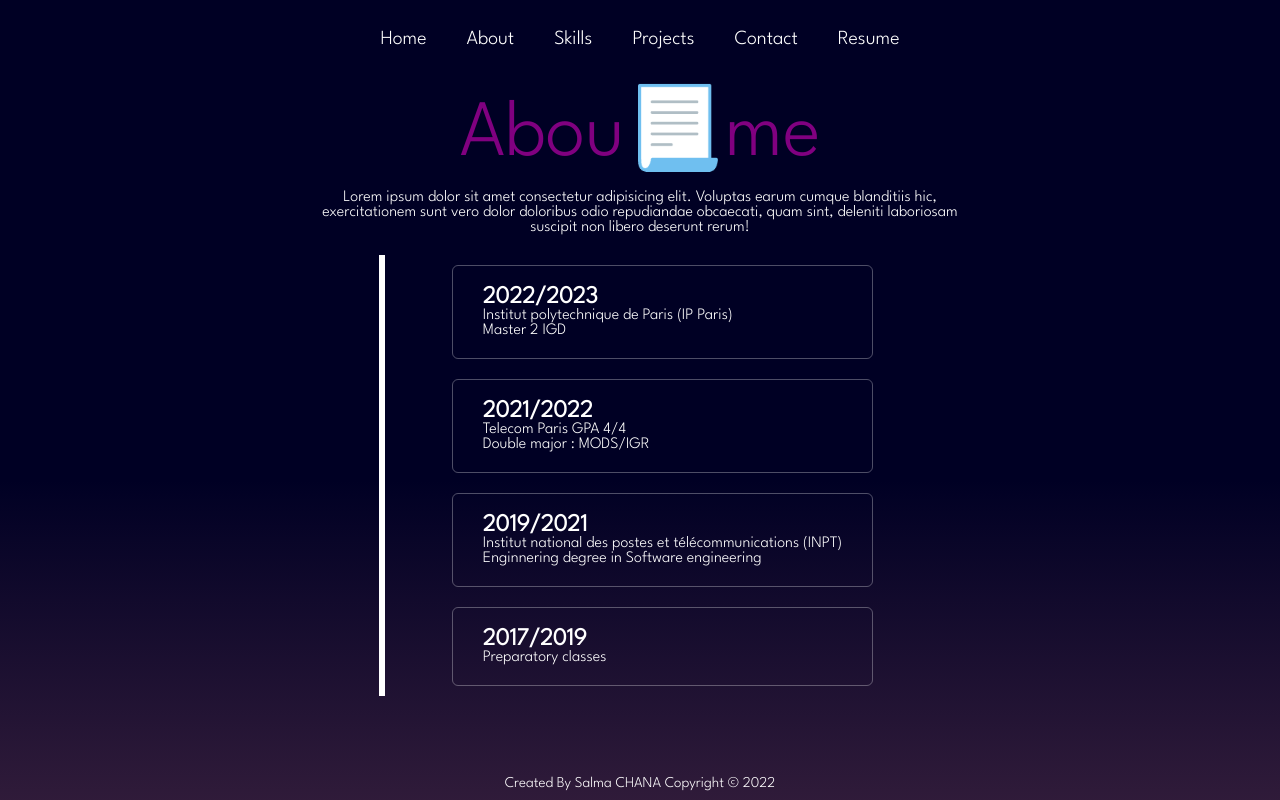
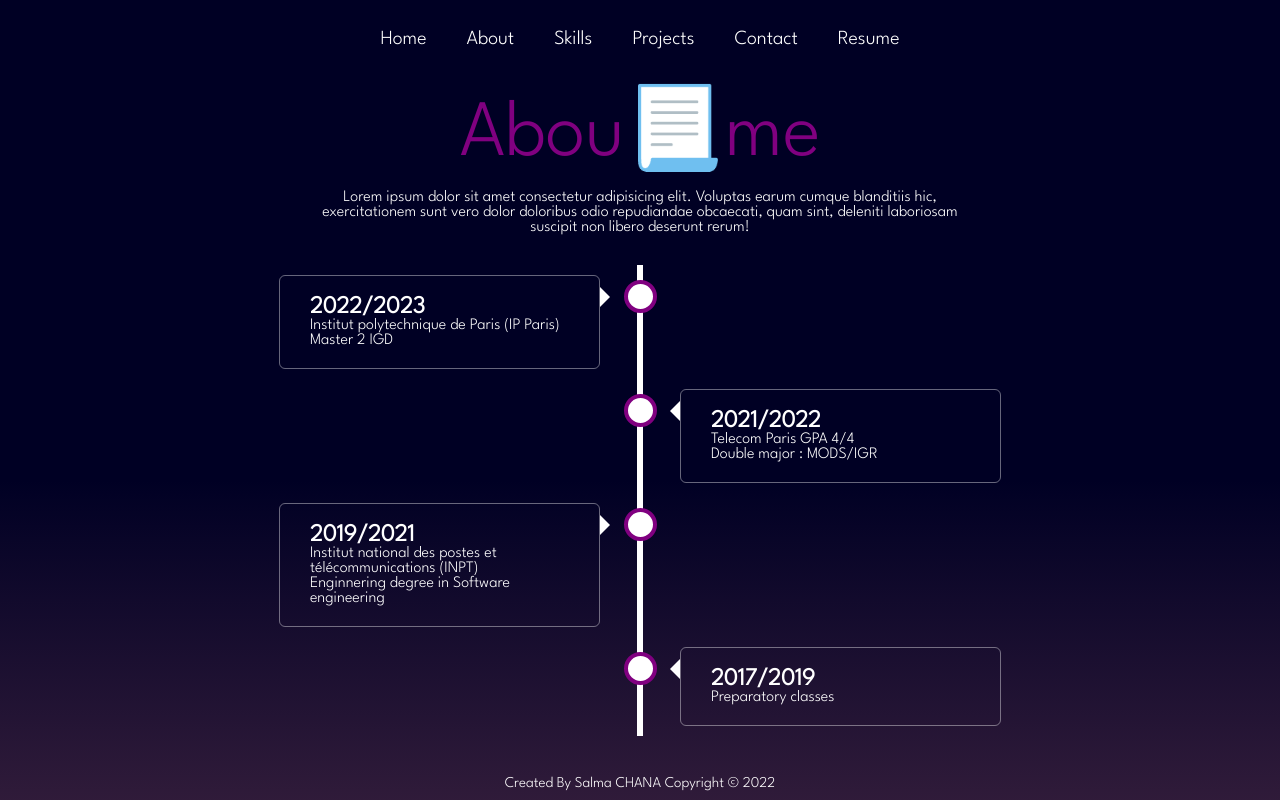
Before and after one commit to Salma22ch/Salma22ch.github.io, a React (Create React App) app: page /aboutme in a window 1280 px wide. Built offline with nearby package versions, Linux system fonts and the light colour scheme.

Commit message:
pretimeline

```diff
--- a/src/components/Aboutme.jsx
+++ b/src/components/Aboutme.jsx
@@ -1,5 +1,5 @@
 import React from 'react'
-import {inpt, ip, telecom} from '../assets/technology'
+import { inpt, ip, telecom } from '../assets/technology'
 const Aboutme = () => {
   return (
     <div className="main-skills-container">
@@ -12,7 +12,7 @@ const Aboutme = () => {
 
       <div className="timeline">
 
-        <div className="container ">
+        <div className="container left ">
           <div className="content">
             <h2>2022/2023</h2>
             {/* <img src={ip} /> */}
@@ -21,25 +21,27 @@ const Aboutme = () => {
           </div>
         </div>
 
-        <div className="container ">
+        <div className="container right ">
           <div className="content">
             <h2>2021/2022</h2>
-            {/* <img src={telecom} /> */}
-            <p>Telecom Paris  GPA 4/4</p>
-            <p>Double major : MODS/IGR</p>
+            <div>
+              {/* <img src={telecom} /> */}
+              <p>Telecom Paris  GPA 4/4</p>
+              <p>Double major : MODS/IGR</p>
+            </div>
           </div>
         </div>
 
 
-        <div class="container ">
-          <div class="content">
+        <div className="container left ">
+          <div className="content">
             <h2>2019/2021</h2>
             {/* <img src={inpt} /> */}
             <p>Institut national des postes et télécommunications (INPT) </p>
             <p>Enginnering degree in Software engineering</p>
           </div>
         </div>
-        <div className="container ">
+        <div className="container right ">
           <div className="content">
             <h2>2017/2019</h2>
             <p>Preparatory classes</p>
--- a/src/index.css
+++ b/src/index.css
@@ -193,14 +193,16 @@ canvas {
 }
 
 
-/* About me css styles */
+/* About me css styles - Timeline */
 
+/* The actual timeline (the vertical ruler) */
 .timeline {
   position: relative;
   max-width: 1200px;
-    margin: 20px auto;
+  margin: 30px  auto;
 }
 
+/* The actual timeline (the vertical ruler) */
 .timeline::after {
   content: '';
   position: absolute;
@@ -208,41 +210,45 @@ canvas {
   background-color: white;
   top: 0;
   bottom: 0;
-    left: 0%;
+  left: 50%;
   margin-left: -3px;
 }
 
 /* Container around content */
 .container {
-    padding: 10px 25px 10px 70px;
-    /* position: relative; */
+   /* top | right | bottom | left */
+  padding: 10px 40px;
+  position: relative;
   background-color: inherit;
-    width: 100%;
+  max-width: 80%;
 }
 
 /* The circles on the timeline */
-  /* .container::after {
+.container::after {
   content: '';
   position: absolute;
   width: 25px;
   height: 25px;
   right: -17px;
-    background-color: rgb(190, 139, 179);
+  background-color: white;
   border: 4px solid purple;
   top: 15px;
   border-radius: 50%;
   z-index: 1;
 }
-   */
+
+/* Place the container to the left */
 .left {
-    left: 0;
+  left: -30%;
 }
 
+/* Place the container to the right */
 .right {
   left: 50%;
 }
 
-  /* .left::before {
+/* Add arrows to the left container (pointing right) */
+.left::before {
   content: " ";
   height: 0;
   position: absolute;
@@ -250,10 +256,12 @@ canvas {
   width: 0;
   z-index: 1;
   right: 30px;
-    border: medium solid purple;
+  border: medium solid white;
   border-width: 10px 0 10px 10px;
-    border-color: transparent transparent transparent purple;
+  border-color: transparent transparent transparent white;
 }
+
+/* Add arrows to the right container (pointing left) */
 .right::before {
   content: " ";
   height: 0;
@@ -262,32 +270,36 @@ canvas {
   width: 0;
   z-index: 1;
   left: 30px;
-    border: medium solid purple;
+  border: medium solid white;
   border-width: 10px 10px 10px 0;
-    border-color: transparent purple transparent transparent;
-  } */
+  border-color: transparent white transparent transparent;
+}
 
+/* Fix the circle for containers on the right side */
 .right::after {
   left: -16px;
 }
 
+/* The actual content */
 .content {
   padding: 20px 30px;
   position: relative;
+  border: 1px solid rgba(255, 255, 255, 0.4);
   border-radius: 6px;
-    border: 1px solid rgba(255, 255, 255, 0.3);
 }
+
+
+
   .content img{
-        /* max-width: inherit;
+         max-width: inherit;
         max-height: inherit;
         height: inherit;
-        width: inherit; */
+        width: inherit;
         object-fit: cover;
         margin: 4px;
         border-radius: 30px;
 
   }
-
 
 
 /* footer css styles  */
@@ -306,10 +318,12 @@ canvas {
 
 /* about me section */
   /* Media queries - Responsive timeline on screens less than 600px wide */
+
+  /* Media queries - Responsive timeline on screens less than 600px wide */
 @media screen and (max-width: 600px) {
   /* Place the timelime to the left */
     .timeline::after {
-        left: 31px;
+      left: 20px;
     }
 
   /* Full-width containers */
@@ -329,10 +343,13 @@ canvas {
 
   /* Make sure all circles are at the same spot */
     .left::after, .right::after {
-        left: 15px;
+      left: 5px;
     }
 
   /* Make all right containers behave like the left ones */
+    .left{
+      left: 0%;
+    }
     .right {
       left: 0%;
     }
```
Lines whose indentation alone changed are shown as unchanged.
